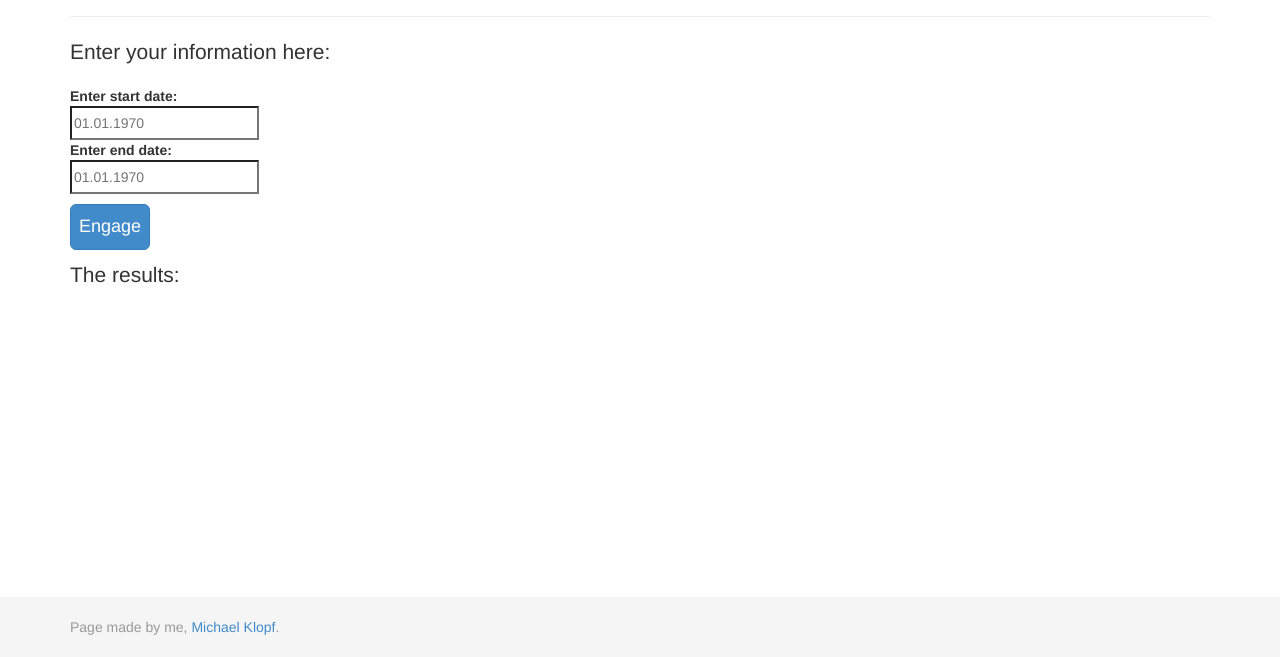
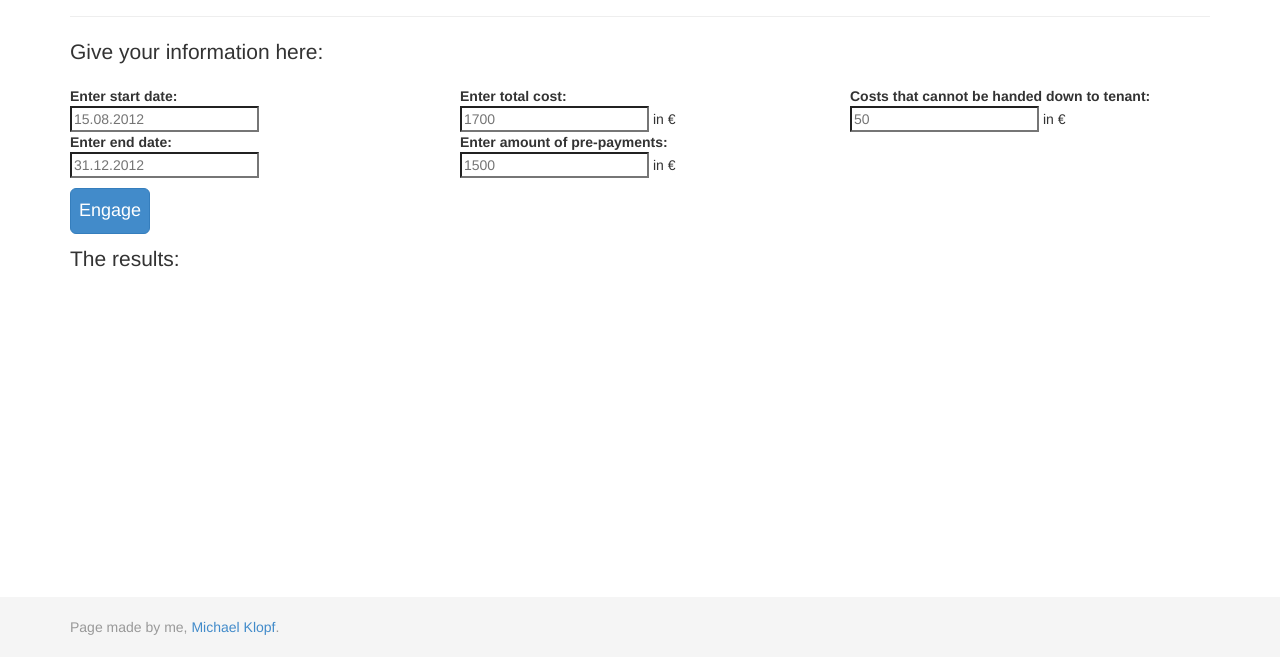
Before and after one commit to michaelklopf/tenantbill, a plain HTML site: page index.html in a window 1280 px wide. Shown: the part 143-800 px from the top of the page. Drawn offline with Linux system fonts and the light colour scheme.

Commit message:
Added more input fields and began jquery.

```diff
--- a/index.html
+++ b/index.html
@@ -39,14 +39,32 @@
           <div class="page-header">
             <h1>Welcome to the tenant bill site.</h1>
           </div>
-          <p class="lead">Enter your information here:</p>
+          <p class="lead">Give your information here:</p>
           <p>
-            <div id="inputarea">
-              <strong>Enter start date:</strong><br>
-              <input type="text" id="dp1" placeholder="01.01.1970"></input>
-              <br>
-              <strong>Enter end date:</strong><br>
-              <input type="text" id="dp2" placeholder="01.01.1970"></input>
+            <div id="inputarea" class="row">
+              <div class="col-md-4">
+                <strong>Enter start date:</strong>
+                <br>
+                <input type="text" id="dp1" placeholder="15.08.2012"></input>
+                <br>
+                <strong>Enter end date:</strong>
+                <br>
+                <input type="text" id="dp2" placeholder="31.12.2012"></input>
+              </div>
+              <div class="col-md-4">
+                <strong>Enter total cost:</strong>
+                <br>
+                <input type="number" id="totalCost" placeholder="1700" min="0"></input>&nbsp;in &euro;
+                <br>
+                <strong>Enter amount of pre-payments:</strong>
+                <br>
+                <input type="number" id="prePay" placeholder="1500" min="0"></input>&nbsp;in &euro;
+              </div>
+              <div class="col-md-4">
+                <strong>Costs that cannot be handed down to tenant:</strong>
+                <br>
+                <input type="number" id="noCost" placeholder="50" min="0"></input>&nbsp;in &euro;
+              </div>
             </div>
             <div id="sendbutton"><button class="btn btn-lg btn-primary btn-block" type="submit">Engage</button></div>
           </p>
--- a/static/css/basic.css
+++ b/static/css/basic.css
@@ -5,8 +5,8 @@
 }
 
 #dp1, #dp2 {
-    padding-top:5px;
-    padding-bottom:5px;
+    /*padding-top:5px;
+    padding-bottom:5px;*/
 }
 
 /* Footer example CSS following here */
--- a/static/js/input.js
+++ b/static/js/input.js
@@ -7,4 +7,15 @@ $(document).ready(function() {
     $('#dp2').datepicker({
       format: 'dd.mm.yyyy'
     });
+
+    $('#sendbutton').click(function() {
+        var data = new Object();
+        data.date1 = $('#dp1').val();
+        data.date2 = $('#dp2').val();
+        data.totalCost = $('#totalCost').val();
+        data.prePay = $('#prePay').val();
+        data.noCost = $('#noCost').val();
+        console.log(data);
+    });
+
 });
```
Also changed, not shown: static/js/jquery-2.0.3.min.js.
